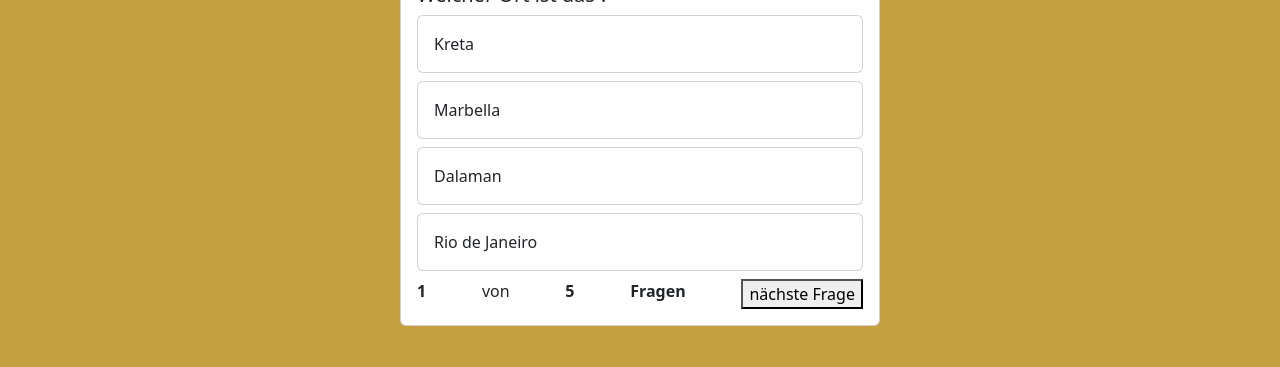
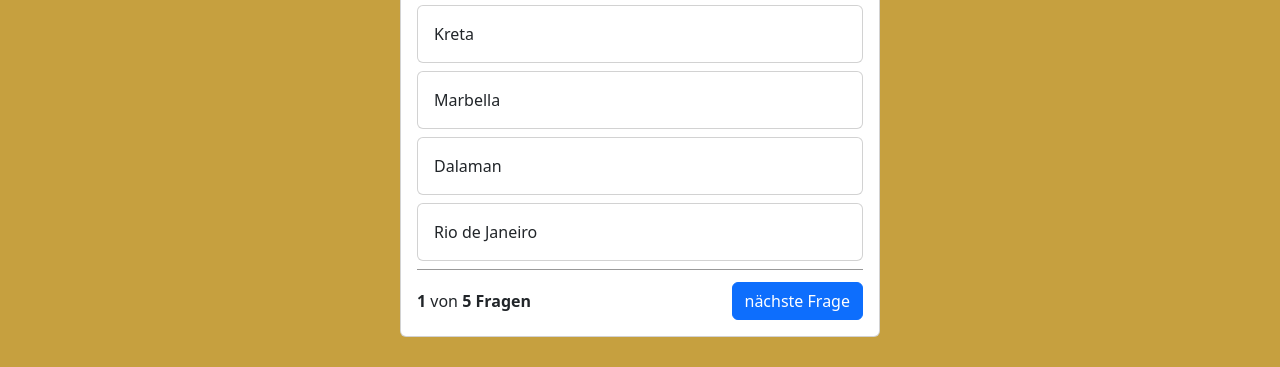
Before and after one commit to berk-dev385/QuizApp, a plain HTML site: page index.html in a window 1280 px wide. Shown: the part 483-850 px from the top of the page. Drawn offline with nearby package versions, Linux system fonts and the light colour scheme.

Commit message:
style finsihed in video 4

```diff
--- a/index.html
+++ b/index.html
@@ -58,9 +58,10 @@
             </div>
 
             <div class="question-footer">
+                <span>
                 <b>1</b> von <b>5</b> <b>Fragen</b>
-
-                <button>nächste Frage</button>
+                </span>
+                <button class="btn btn-primary" >nächste Frage</button>
 
 
             </div>
--- a/style.css
+++ b/style.css
@@ -15,6 +15,9 @@ body{
 }
 
 .question-footer{
+    border-top: 1px solid rgba(0, 0, 0, 0.4);
     display: flex;
     justify-content: space-between;
+    align-items: center;
+    padding-top: 12px;
 }
```
